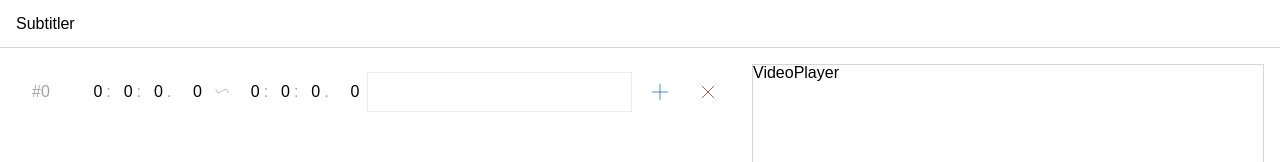
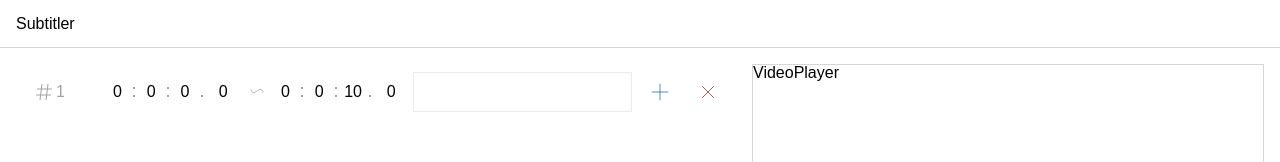
Before and after one commit to Danue1/subtitler, a React (Create React App) app: page / in a window 1280 px wide. Shown: the top 162 px of the page. Built offline with nearby package versions, Linux system fonts and the light colour scheme.

Commit message:
add focus logic and clamp logic

```diff
--- a/src/App/Context/SubtitleList/Time.ts
+++ b/src/App/Context/SubtitleList/Time.ts
@@ -30,6 +30,9 @@ export class Time implements Clonable<Time> {
     this.adder = TimeAdder.create(hours, minutes, seconds, milliSeconds)
   }
 
+  public get time() {
+    return this.adder.timestamp
+  }
   public get hours() {
     return this.adder.hours
   }
@@ -44,13 +47,13 @@ export class Time implements Clonable<Time> {
   }
 
   public isEqual(time: Time) {
-    return time.valueOf() === this.valueOf()
+    return time.adder.timestamp === this.adder.timestamp
   }
   public isLower(time: Time) {
-    return time.valueOf() < this.valueOf()
+    return time.adder.timestamp < this.adder.timestamp
   }
   public isHigher(time: Time) {
-    return time.valueOf() > this.valueOf()
+    return time.adder.timestamp > this.adder.timestamp
   }
 
   min(time: Time) {
@@ -96,12 +99,4 @@ export class Time implements Clonable<Time> {
     const milliSeconds = this.milliSeconds.toString().padStart(3, '0')
     return `${hours}:${minutes}:${seconds}.${milliSeconds}`
   }
-
-  valueOf() {
-    const hours = this.hours.toString().padStart(2, '0')
-    const minutes = this.minutes.toString().padStart(2, '0')
-    const seconds = this.seconds.toString().padStart(2, '0')
-    const milliSeconds = this.milliSeconds.toString().padStart(3, '0')
-    return hours + minutes + seconds + milliSeconds
-  }
 }
--- a/src/App/Context/SubtitleList/TimeAdder.ts
+++ b/src/App/Context/SubtitleList/TimeAdder.ts
@@ -21,7 +21,7 @@ export class TimeAdder implements Clonable<TimeAdder> {
     return new TimeAdder(0, 0, 0, 0)
   }
 
-  private _time = 0
+  private _timestamp = 0
   private _hours = 0
   private _minutes = 0
   private _seconds = 0
@@ -31,6 +31,9 @@ export class TimeAdder implements Clonable<TimeAdder> {
     this.add(hours, minutes, seconds, milliSeconds)
   }
 
+  public get timestamp() {
+    return this._timestamp
+  }
   public get hours() {
     return this._hours
   }
@@ -65,16 +68,20 @@ export class TimeAdder implements Clonable<TimeAdder> {
   }
 
   private prepare(handler: (date: Date) => void) {
-    date.setTime(this._time)
+    date.setTime(this._timestamp)
     handler(date)
     this.reCache()
   }
 
   private reCache() {
-    const time = (oneDay + date.getTime()) % oneDay
-    date.setTime(time)
+    const timestamp = date.getTime()
+    if (timestamp < 0) {
+      date.setTime(0)
+      this._timestamp = 0
+    } else {
+      this._timestamp = timestamp
+    }
 
-    this._time = time
     this._hours = date.getUTCHours()
     this._minutes = date.getUTCMinutes()
     this._seconds = date.getUTCSeconds()
--- a/src/App/Context/SubtitleList/index.tsx
+++ b/src/App/Context/SubtitleList/index.tsx
@@ -13,11 +13,7 @@ type Action =
       readonly type: 'reset'
     }
   | {
-      readonly type: 'add'
-      readonly hash: number
-    }
-  | {
-      readonly type: 'remove'
+      readonly type: 'add' | 'remove'
       readonly hash: number
     }
   | {
@@ -48,6 +44,8 @@ const reducer: Reducer<State, Action> = (state, action) => {
       const nextSubtitle = state[index + 1]
       const nextStartsAt = previousSubtitle.timeRange.endsAt.clone()
       const endsAt = nextStartsAt.clone()
+      nextStartsAt.setStart(true)
+      endsAt.setEnd(true)
       endsAt.addSeconds(10)
       // 자막 리스트 끝에 자막 추가
       if (!nextSubtitle) {
@@ -83,7 +81,11 @@ const reducer: Reducer<State, Action> = (state, action) => {
   }
 }
 
-const createInitialState = (): State => [Subtitle.createEmpty()]
+const createInitialState = (): State => {
+  const subtitle = Subtitle.createEmpty()
+  subtitle.timeRange.endsAt.addSeconds(10)
+  return [subtitle]
+}
 
 const initialState: State = createInitialState()
 
--- a/src/App/SubtitleList/Subtitle/Buttons/index.tsx
+++ b/src/App/SubtitleList/Subtitle/Buttons/index.tsx
@@ -77,6 +77,7 @@ const ButtonsComponent: FC<Props> = ({ hash, layoutRef, textareaRef }) => {
   return (
     <Layout>
       <AddButton
+        role="button"
         onMouseEnter={addAddingHint}
         onMouseLeave={removeAddingHint}
         onClick={() => dispatchSubtitleList({ type: 'add', hash })}
@@ -84,6 +85,7 @@ const ButtonsComponent: FC<Props> = ({ hash, layoutRef, textareaRef }) => {
         <Plus />
       </AddButton>
       <RemoveButton
+        role="button"
         onMouseEnter={addRemovingHint}
         onMouseLeave={removeRemovingHint}
         onClick={() => dispatchSubtitleList({ type: 'remove', hash })}
--- a/src/App/SubtitleList/Subtitle/Times/Time/index.tsx
+++ b/src/App/SubtitleList/Subtitle/Times/Time/index.tsx
@@ -1,13 +1,18 @@
 import React, { FC, ChangeEventHandler, KeyboardEventHandler, memo, useState } from 'react'
 import classNames from 'classnames'
 import styled from 'styled-components'
+import { Colon } from '../../../../../Components/Icons/Colon'
+import { Dot } from '../../../../../Components/Icons/Dot'
 import { Grid } from '../../../../../Atomics/Grid'
 import { Time as ITime } from '../../../../Context/SubtitleList/Time'
 import { TimeKind } from '../../../../Context/SubtitleList'
+import { useCurrentSubtitle } from '../../../../Context/CurrentSubtitle'
+import { Subtitle } from '../../../../Context/SubtitleList/Subtitle'
 
 const Layout = styled(Grid.Horizontal)`
   grid-gap: 0.25rem;
   align-items: center;
+  grid-template-columns: repeat(3, min-content 0.5rem) min-content;
 
   &:hover,
   &.Focused {
@@ -18,7 +23,7 @@ const Layout = styled(Grid.Horizontal)`
 const TimeValue = styled.input`
   padding: 0.25rem 0;
 
-  text-align: end;
+  text-align: center;
 
   &:hover,
   &:focus {
@@ -52,15 +57,24 @@ enum Focus {
 }
 
 interface Props {
+  readonly subtitle: Subtitle
   readonly time: ITime
   readonly onKeyDown: (timeKind: TimeKind, time: ITime) => KeyboardEventHandler<HTMLInputElement>
   readonly onChange: (timeKind: TimeKind, time: ITime) => ChangeEventHandler<HTMLInputElement>
 }
 
-const TimeComponent: FC<Props> = ({ time, onKeyDown, onChange }) => {
+const TimeComponent: FC<Props> = ({ subtitle, time, onKeyDown, onChange }) => {
   const [focus, setFocus] = useState<Focus>(Focus.None)
+  const [, dispatchCurrentSubtitle] = useCurrentSubtitle()
 
-  const setFocusOut = () => setFocus(Focus.None)
+  const updateFocus = (focus: Focus) => {
+    setFocus(focus)
+    dispatchCurrentSubtitle({ type: 'select', subtitle })
+  }
+
+  const setFocusOut = () => {
+    setFocus(Focus.None)
+  }
 
   const layoutClassName = classNames({
     Focused: focus !== Focus.None
@@ -72,37 +86,43 @@ const TimeComponent: FC<Props> = ({ time, onKeyDown, onChange }) => {
         value={time.hours}
         onChange={onChange('hours', time)}
         onKeyDown={onKeyDown('hours', time)}
-        onFocus={() => setFocus(Focus.Hours)}
+        onFocus={() => updateFocus(Focus.Hours)}
         onBlur={setFocusOut}
         min={0}
         max={23}
       />
-      <span>:</span>
+
+      <Colon />
+
       <Minute
         value={time.minutes}
         onChange={onChange('minutes', time)}
         onKeyDown={onKeyDown('minutes', time)}
-        onFocus={() => setFocus(Focus.Minutes)}
+        onFocus={() => updateFocus(Focus.Minutes)}
         onBlur={setFocusOut}
         min={0}
         max={59}
       />
-      <span>:</span>
+
+      <Colon />
+
       <Second
         value={time.seconds}
         onChange={onChange('seconds', time)}
         onKeyDown={onKeyDown('seconds', time)}
-        onFocus={() => setFocus(Focus.Seconds)}
+        onFocus={() => updateFocus(Focus.Seconds)}
         onBlur={setFocusOut}
         min={0}
         max={59}
       />
-      <span>.</span>
+
+      <Dot />
+
       <MilliSecond
         value={time.milliSeconds}
         onChange={onChange('milliSeconds', time)}
         onKeyDown={onKeyDown('milliSeconds', time)}
-        onFocus={() => setFocus(Focus.MilliSeconds)}
+        onFocus={() => updateFocus(Focus.MilliSeconds)}
         onBlur={setFocusOut}
         min={0}
         max={999}
--- a/src/App/SubtitleList/Subtitle/Times/index.tsx
+++ b/src/App/SubtitleList/Subtitle/Times/index.tsx
@@ -23,9 +23,7 @@ const emptyTime = ITime.createEmpty(false, false)
 
 enum Arrows {
   ArrowUp = 100,
-  ArrowRight = 100,
-  ArrowDown = -100,
-  ArrowLeft = -100
+  ArrowDown = -100
 }
 
 interface Props {
@@ -33,7 +31,7 @@ interface Props {
   readonly subtitle: Subtitle
 }
 
-const TimesComponent: FC<Props> = ({ subtitle }) => {
+const TimesComponent: FC<Props> = ({ index, subtitle }) => {
   const [subtitleList, dispatchSubtitleList] = useSubtitleList()
 
   const { timeRange, hash } = subtitle
@@ -41,7 +39,7 @@ const TimesComponent: FC<Props> = ({ subtitle }) => {
 
   const updateTime = (timeKind: TimeKind, time: ITime): ChangeEventHandler<HTMLInputElement> => event => {
     const value = Number.parseInt(event.currentTarget.value || '0')
-    if (Number.isNaN(value)) {
+    if (Number.isNaN(value) || value < 0) {
       return
     }
 
@@ -49,26 +47,24 @@ const TimesComponent: FC<Props> = ({ subtitle }) => {
     const timeInfo = { hours, minutes, seconds, milliSeconds }
     timeInfo[timeKind] = value
     const cachedTime = ITime.create(
-      timeInfo.hours,
-      timeInfo.minutes,
-      timeInfo.seconds,
-      timeInfo.milliSeconds,
+      Math.abs(Math.min(timeInfo.hours, 23)),
+      Math.abs(Math.min(timeInfo.minutes, 59)),
+      Math.abs(Math.min(timeInfo.seconds, 59)),
+      Math.abs(Math.min(timeInfo.milliSeconds, 999)),
       false,
       false
     )
 
-    const currentSubtitleIndex = subtitleList.findIndex(subtitle => subtitle.hash === hash)
-
     if (time.isStart) {
-      const previousSubtitle = subtitleList[currentSubtitleIndex - 1]
-      const endsAtOfPreviousTime = previousSubtitle ? previousSubtitle.timeRange.endsAt : emptyTime
-      const nextTime = endsAt.min(endsAtOfPreviousTime.max(cachedTime))
+      const previousSubtitle = subtitleList[index - 1]
+      const endsAtOfPreviousSubtitle = previousSubtitle ? previousSubtitle.timeRange.endsAt : emptyTime
+      const nextTime = endsAt.min(endsAtOfPreviousSubtitle.max(cachedTime))
       nextTime.setStart(true)
       return dispatchSubtitleList({ type: 'edit::startsAt', hash, nextTime })
     }
 
     if (time.isEnd) {
-      const startsAtOfNextSubtitle = subtitleList[currentSubtitleIndex + 1]
+      const startsAtOfNextSubtitle = subtitleList[index + 1]
       const nextTime = startsAtOfNextSubtitle
         ? startsAtOfNextSubtitle.timeRange.startsAt.min(startsAt.max(cachedTime))
         : startsAt.max(cachedTime)
@@ -77,16 +73,17 @@ const TimesComponent: FC<Props> = ({ subtitle }) => {
     }
   }
 
-  const updateTimeByArrow = (kind: TimeKind, time: ITime): KeyboardEventHandler<HTMLInputElement> => event => {
+  const updateTimeByArrow = (timeKind: TimeKind, time: ITime): KeyboardEventHandler<HTMLInputElement> => event => {
     if (!Arrows.hasOwnProperty(event.key)) {
       return
     }
 
     event.preventDefault()
+
     const { hours, minutes, seconds, milliSeconds } = time
     const timeInfo = { hours, minutes, seconds, milliSeconds }
-    timeInfo[kind] += 1 * Math.sign((Arrows[event.key as any] as any) as number)
-    const nextTime = ITime.create(
+    timeInfo[timeKind] += 1 * Math.sign((Arrows[event.key as any] as any) as number)
+    const cachedTime = ITime.create(
       timeInfo.hours,
       timeInfo.minutes,
       timeInfo.seconds,
@@ -94,18 +91,34 @@ const TimesComponent: FC<Props> = ({ subtitle }) => {
       time.isStart,
       time.isEnd
     )
-    dispatchSubtitleList({ type: nextTime.isStart ? 'edit::startsAt' : 'edit::endsAt', nextTime, hash })
+
+    if (cachedTime.isStart) {
+      const previousSubtitle = subtitleList[index - 1]
+      const endsAtOfPreviousSubtitle = previousSubtitle ? previousSubtitle.timeRange.endsAt : emptyTime
+      const nextTime = endsAt.min(endsAtOfPreviousSubtitle.max(cachedTime))
+      nextTime.setStart(true)
+      return dispatchSubtitleList({ type: 'edit::startsAt', hash, nextTime })
+    }
+
+    if (cachedTime.isEnd) {
+      const startsAtOfNextSubtitle = subtitleList[index + 1]
+      const nextTime = startsAtOfNextSubtitle
+        ? startsAtOfNextSubtitle.timeRange.startsAt.min(startsAt.max(cachedTime))
+        : startsAt.max(cachedTime)
+      nextTime.setEnd(true)
+      return dispatchSubtitleList({ type: 'edit::endsAt', hash, nextTime })
+    }
   }
 
   return (
     <Layout>
-      <Time time={startsAt} onKeyDown={updateTimeByArrow} onChange={updateTime} />
+      <Time subtitle={subtitle} time={startsAt} onKeyDown={updateTimeByArrow} onChange={updateTime} />
 
       <Spacer>
         <Tilde />
       </Spacer>
 
-      <Time time={endsAt} onKeyDown={updateTimeByArrow} onChange={updateTime} />
+      <Time subtitle={subtitle} time={endsAt} onKeyDown={updateTimeByArrow} onChange={updateTime} />
     </Layout>
   )
 }
--- a/src/App/SubtitleList/Subtitle/index.tsx
+++ b/src/App/SubtitleList/Subtitle/index.tsx
@@ -1,13 +1,13 @@
-import React, { FC, memo, useRef, ChangeEventHandler, MouseEventHandler } from 'react'
+import React, { FC, memo, useRef, ChangeEventHandler, EventHandler, SyntheticEvent } from 'react'
 import classNames from 'classnames'
 import styled from 'styled-components'
 import { Grid } from '../../../Atomics/Grid'
-import { Div } from '../../../Atomics/Div'
 import { Buttons } from './Buttons'
 import { useSubtitleList } from '../../Context/SubtitleList'
 import { Subtitle as ISubtitle } from '../../Context/SubtitleList/Subtitle'
 import { Times } from './Times'
 import { useCurrentSubtitle } from '../../Context/CurrentSubtitle'
+import { HashTag } from '../../../Components/Icons/HashTag'
 
 const Textarea = styled.textarea`
   overflow: hidden;
@@ -57,10 +57,11 @@ const Layout = styled(Grid.Horizontal)`
   }
 `
 
-const Index = styled(Div)`
-  width: 5ch;
+const Index = styled(Grid.Horizontal)`
+  align-items: center;
+  grid-template-columns: 1.5rem 5ch;
 
-  padding: 0.75rem 0;
+  height: 2.5rem;
 
   color: hsl(0 0% 64%);
 `
@@ -86,7 +87,7 @@ const SubtitleComponent: FC<Props> = ({ index, subtitle }) => {
     Selected: subtitle.hash === currentSubtitle.hash
   })
 
-  const selectCurrentSubtitle: MouseEventHandler<HTMLDivElement> = event => {
+  const selectCurrentSubtitle: EventHandler<SyntheticEvent<Element>> = event => {
     event.stopPropagation()
     dispatchCurrentSubtitle({ type: 'select', subtitle })
   }
@@ -98,9 +99,18 @@ const SubtitleComponent: FC<Props> = ({ index, subtitle }) => {
 
   return (
     <Layout ref={layoutRef} className={layoutClassName} onClick={selectCurrentSubtitle}>
-      <Index>#{index}</Index>
+      <Index>
+        <HashTag />
+        <span>{index + 1}</span>
+      </Index>
       <Times index={index} subtitle={subtitle} />
-      <Textarea ref={textareaRef} rows={1} defaultValue={subtitle.text} onChange={updateTextarea} />
+      <Textarea
+        ref={textareaRef}
+        rows={1}
+        defaultValue={subtitle.text}
+        onFocus={selectCurrentSubtitle}
+        onChange={updateTextarea}
+      />
       <Buttons hash={subtitle.hash} layoutRef={layoutRef} textareaRef={textareaRef} />
     </Layout>
   )
--- /dev/null
+++ b/src/Components/Icons/Colon.tsx
@@ -0,0 +1,11 @@
+import React, { FC } from 'react'
+import { SVG } from '../../Atomics/SVG'
+
+export const Colon: FC = () => (
+  <SVG viewBox="0 0 16 64">
+    <line x1="6" y1="26" x2="10" y2="22" />
+    <line x1="6" y1="22" x2="10" y2="26" />
+    <line x1="6" y1="42" x2="10" y2="38" />
+    <line x1="6" y1="38" x2="10" y2="42" />
+  </SVG>
+)
--- /dev/null
+++ b/src/Components/Icons/Dot.tsx
@@ -0,0 +1,9 @@
+import React, { FC } from 'react'
+import { SVG } from '../../Atomics/SVG'
+
+export const Dot: FC = () => (
+  <SVG viewBox="0 0 16 64">
+    <line x1="6" y1="42" x2="10" y2="38" />
+    <line x1="6" y1="38" x2="10" y2="42" />
+  </SVG>
+)
--- /dev/null
+++ b/src/Components/Icons/HashTag.tsx
@@ -0,0 +1,11 @@
+import React, { FC } from 'react'
+import { SVG } from '../../Atomics/SVG'
+
+export const HashTag: FC = () => (
+  <SVG viewBox="0 0 48 64">
+    <line x1="16" y1="48" x2="20" y2="16" />
+    <line x1="28" y1="48" x2="32" y2="16" />
+    <line x1="10" y1="26" x2="40" y2="26" />
+    <line x1="8" y1="38" x2="38" y2="38" />
+  </SVG>
+)
```
Also changed, not shown: 1 other file (tests, documents, lock files or other folders).
